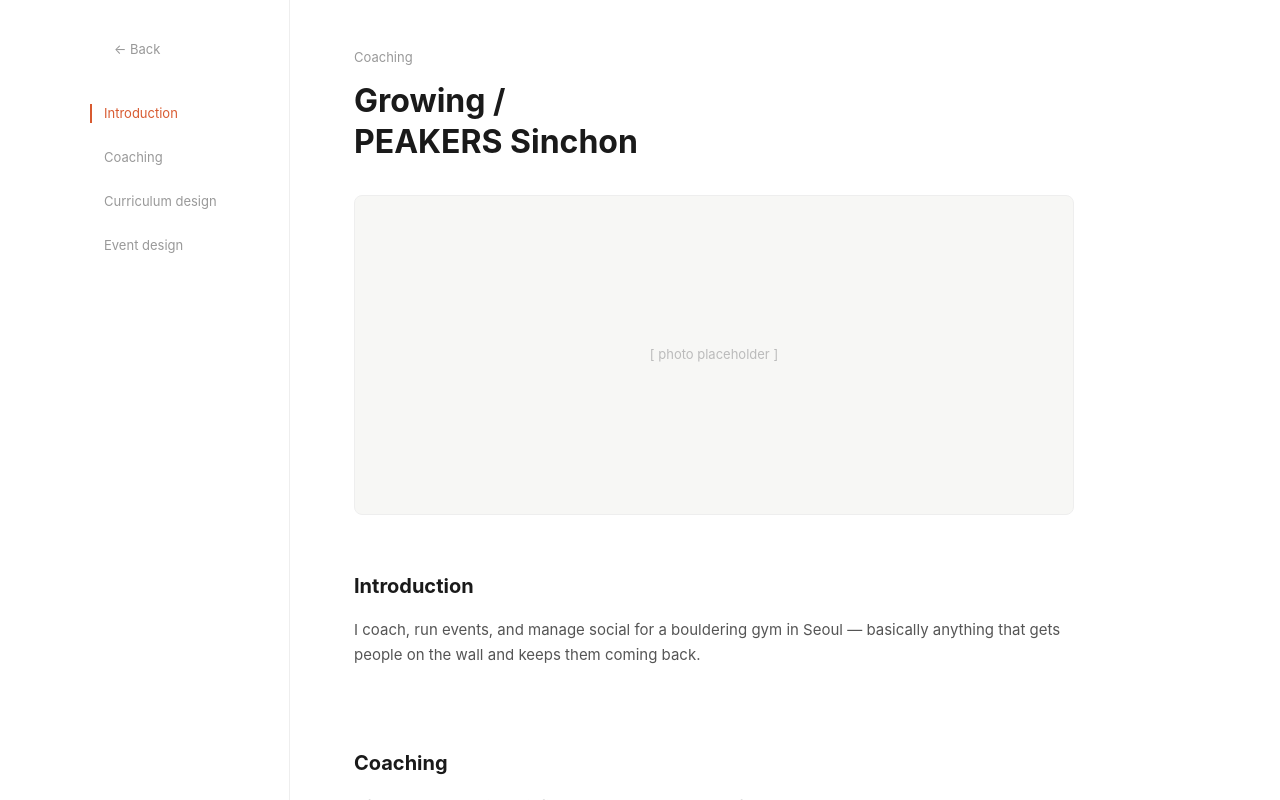
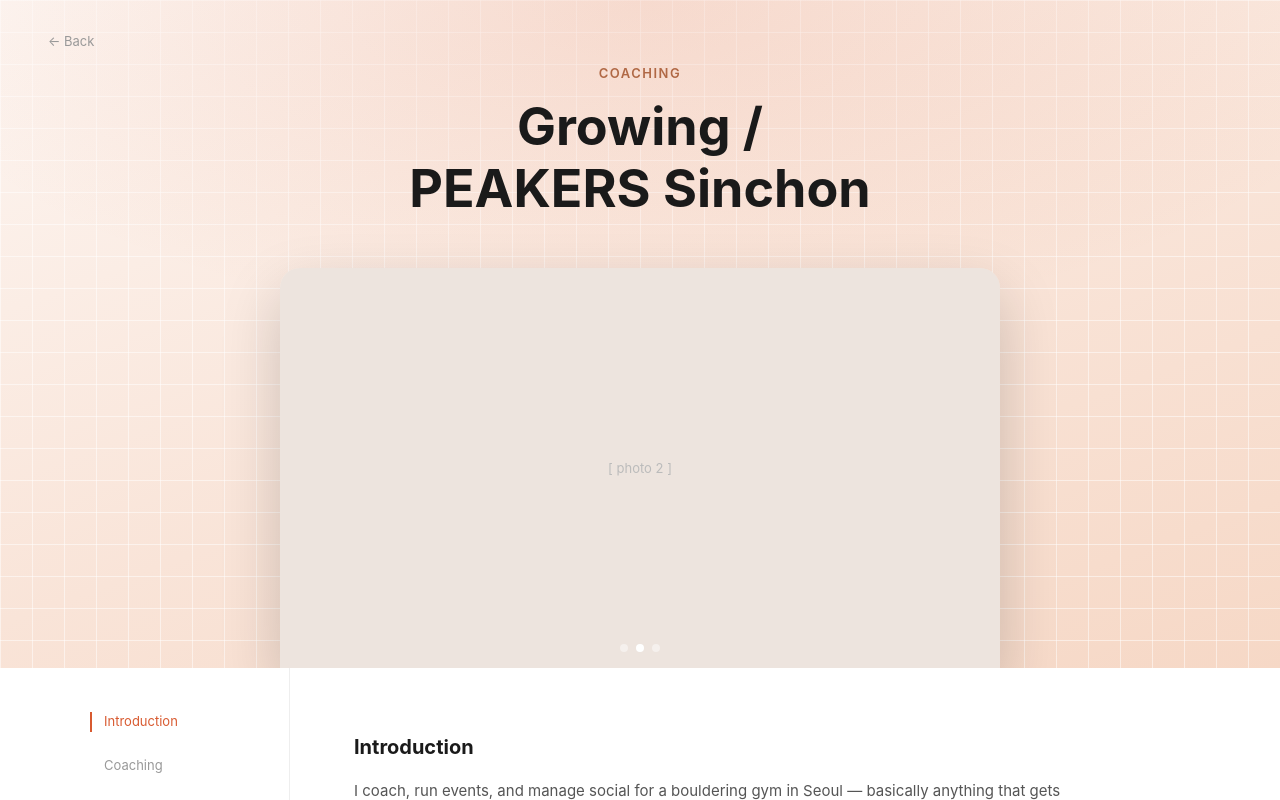
Before and after one commit to kbeomseop/portfolio, a Next.js app: page /projects/coaching in a window 1280 px wide. Shown: the top 800 px of the page. Built offline with nearby package versions, Linux system fonts and the light colour scheme; a web font is replaced by a local one.

Commit message:
ProjectLayout: 풀블리드 히어로 섹션 + 캐러셀 추가, 페이지 전체 스크롤 구조로 전환

```diff
--- a/src/components/ProjectLayout.tsx
+++ b/src/components/ProjectLayout.tsx
@@ -1,6 +1,6 @@
 "use client";
 
-import { useState, useEffect, useRef } from "react";
+import { useState, useEffect } from "react";
 import Link from "next/link";
 
 export interface ProjectSection {
@@ -13,16 +13,28 @@
   categoryLabel: string;
   title: React.ReactNode;
   sections: ProjectSection[];
+  heroImages?: string[];
 }
 
-export default function ProjectLayout({ categoryLabel, title, sections }: Props) {
+const PLACEHOLDER_BG = ["#F0EBE7", "#EDE4DE", "#F2E9E2"];
+
+export default function ProjectLayout({ categoryLabel, title, sections, heroImages }: Props) {
   const [activeId, setActiveId] = useState(sections[0]?.id ?? "");
-  const contentRef = useRef<HTMLDivElement>(null);
+  const [currentSlide, setCurrentSlide] = useState(0);
+  const [slideResetKey, setSlideResetKey] = useState(0);
 
+  const slideCount = heroImages ? heroImages.length : 3;
+
+  // Carousel auto-advance; slideResetKey increments on dot click to reset the interval
   useEffect(() => {
-    const container = contentRef.current;
-    if (!container) return;
+    const id = setInterval(() => {
+      setCurrentSlide((prev) => (prev + 1) % slideCount);
+    }, 4000);
+    return () => clearInterval(id);
+  }, [slideCount, slideResetKey]);
 
+  // Section highlight via IntersectionObserver (viewport-based)
+  useEffect(() => {
     const observers: IntersectionObserver[] = [];
 
     sections.forEach((section) => {
@@ -33,7 +45,7 @@
         ([entry]) => {
           if (entry.isIntersecting) setActiveId(section.id);
         },
-        { root: container, rootMargin: "0px 0px -65% 0px", threshold: 0 }
+        { root: null, rootMargin: "-20% 0px -65% 0px", threshold: 0 }
       );
       observer.observe(el);
       observers.push(observer);
@@ -45,24 +57,191 @@
 
   const scrollToSection = (id: string) => {
     const el = document.getElementById(id);
-    const container = contentRef.current;
-    if (!el || !container) return;
+    if (!el) return;
     setActiveId(id);
-    container.scrollTo({ top: el.offsetTop - 48, behavior: "smooth" });
+    window.scrollTo({
+      top: el.getBoundingClientRect().top + window.scrollY - 96,
+      behavior: "smooth",
+    });
   };
 
   return (
-    <div className="h-screen overflow-hidden bg-white flex justify-center">
-    <div className="w-full max-w-[1100px] flex">
-      {/* Sidebar */}
-      <aside className="w-[200px] shrink-0 h-full flex flex-col pt-10 pb-8" style={{ borderRight: "0.5px solid #EEEEEE" }}>
+    <div className="min-h-screen bg-white">
+
+      {/* ── Hero ── */}
+      <section
+        style={{
+          width: "100%",
+          minHeight: 560,
+          position: "relative",
+          overflow: "hidden",
+          display: "flex",
+          flexDirection: "column",
+          alignItems: "center",
+          paddingTop: 64,
+          paddingBottom: 0,
+          background: "linear-gradient(160deg, #FDF6F2 0%, #F9E4D8 55%, #F6D8C6 100%)",
+        }}
+      >
+        {/* Grid overlay */}
+        <div
+          style={{
+            position: "absolute",
+            inset: 0,
+            pointerEvents: "none",
+            backgroundImage:
+              "linear-gradient(rgba(255,255,255,0.5) 1px, transparent 1px), linear-gradient(90deg, rgba(255,255,255,0.5) 1px, transparent 1px)",
+            backgroundSize: "32px 32px",
+          }}
+        />
+        {/* Radial glow */}
+        <div
+          style={{
+            position: "absolute",
+            inset: 0,
+            pointerEvents: "none",
+            background:
+              "radial-gradient(ellipse 60% 50% at 50% 0%, rgba(216,90,48,0.14) 0%, transparent 100%)",
+          }}
+        />
+
+        {/* Back link */}
         <Link
           href="/"
-          className="text-[13px] text-[#999] hover:text-[#444] transition-colors px-6 mb-10 block"
+          className="hover:text-[#444] transition-colors"
+          style={{
+            position: "absolute",
+            top: 32,
+            left: 48,
+            zIndex: 10,
+            fontSize: 13,
+            color: "#999",
+            textDecoration: "none",
+          }}
         >
           ← Back
         </Link>
 
+        {/* Category label */}
+        <p
+          style={{
+            fontSize: 13,
+            color: "#B06845",
+            letterSpacing: "1.5px",
+            textTransform: "uppercase",
+            fontWeight: 600,
+            marginBottom: 12,
+            zIndex: 1,
+          }}
+        >
+          {categoryLabel}
+        </p>
+
+        {/* Title */}
+        <h1
+          style={{
+            textAlign: "center",
+            fontSize: 52,
+            fontWeight: 700,
+            lineHeight: 1.2,
+            color: "#1a1a1a",
+            maxWidth: 760,
+            zIndex: 1,
+          }}
+        >
+          {title}
+        </h1>
+
+        {/* Carousel */}
+        <div
+          style={{
+            marginTop: 48,
+            zIndex: 1,
+            position: "relative",
+            width: 720,
+            height: 400,
+            borderRadius: "20px 20px 0 0",
+            overflow: "hidden",
+            boxShadow: "0 24px 60px rgba(0,0,0,0.18)",
+          }}
+        >
+          {Array.from({ length: slideCount }).map((_, i) => (
+            <div
+              key={i}
+              style={{
+                position: "absolute",
+                inset: 0,
+                display: "flex",
+                alignItems: "center",
+                justifyContent: "center",
+                opacity: currentSlide === i ? 1 : 0,
+                transition: "opacity 0.6s ease-in-out",
+                background: heroImages ? undefined : PLACEHOLDER_BG[i],
+              }}
+            >
+              {heroImages ? (
+                // eslint-disable-next-line @next/next/no-img-element
+                <img
+                  src={heroImages[i]}
+                  alt=""
+                  style={{ width: "100%", height: "100%", objectFit: "cover" }}
+                />
+              ) : (
+                <span style={{ fontSize: 13, color: "#bbb" }}>[ photo {i + 1} ]</span>
+              )}
+            </div>
+          ))}
+
+          {/* Dot indicators */}
+          <div
+            style={{
+              position: "absolute",
+              bottom: 16,
+              left: "50%",
+              transform: "translateX(-50%)",
+              display: "flex",
+              gap: 8,
+              zIndex: 2,
+            }}
+          >
+            {Array.from({ length: slideCount }).map((_, i) => (
+              <button
+                key={i}
+                onClick={() => {
+                  setCurrentSlide(i);
+                  setSlideResetKey((k) => k + 1);
+                }}
+                style={{
+                  width: 8,
+                  height: 8,
+                  borderRadius: "50%",
+                  border: "none",
+                  cursor: "pointer",
+                  padding: 0,
+                  background: currentSlide === i ? "#FFFFFF" : "rgba(255,255,255,0.45)",
+                  transition: "background 0.2s",
+                }}
+              />
+            ))}
+          </div>
+        </div>
+      </section>
+
+      {/* ── Sidebar + Content ── */}
+      <div className="flex justify-center">
+        <div className="w-full max-w-[1100px] flex">
+
+          {/* Sidebar */}
+          <aside
+            className="w-[200px] shrink-0 flex flex-col pt-10 pb-8"
+            style={{
+              borderRight: "0.5px solid #EEEEEE",
+              position: "sticky",
+              top: 0,
+              height: "100vh",
+              alignSelf: "flex-start",
+            }}
+          >
             <nav>
               <ul className="flex flex-col gap-5">
                 {sections.map((section) => {
@@ -95,32 +274,20 @@
           </aside>
 
           {/* Content */}
-      <main ref={contentRef} className="flex-1 overflow-y-auto scrollbar-hide">
-        <div className="px-16 py-12">
-          {/* Header */}
-          <p className="text-[13px] text-[#999] mb-3">{categoryLabel}</p>
-          <h1 className="text-[32px] font-bold leading-[1.3] text-[#1a1a1a]">{title}</h1>
-
-          {/* Hero image placeholder */}
-          <div
-            className="mt-8 h-[320px] rounded-[8px] flex items-center justify-center max-w-[720px]"
-            style={{ background: "#f7f7f5", border: "0.5px solid #eee" }}
-          >
-            <span className="text-[13px] text-[#bbb]">[ photo placeholder ]</span>
-          </div>
-
-          {/* Sections */}
-          <div className="mt-14 space-y-20">
+          <main className="flex-1">
+            <div className="px-16 pt-16 pb-12">
+              <div className="space-y-20">
                 {sections.map((section) => (
                   <section key={section.id} id={section.id}>
                     {section.content}
                   </section>
                 ))}
               </div>
-
               <div className="h-16" />
             </div>
           </main>
+
+        </div>
       </div>
     </div>
   );
```
Lines whose indentation alone changed are shown as unchanged.
